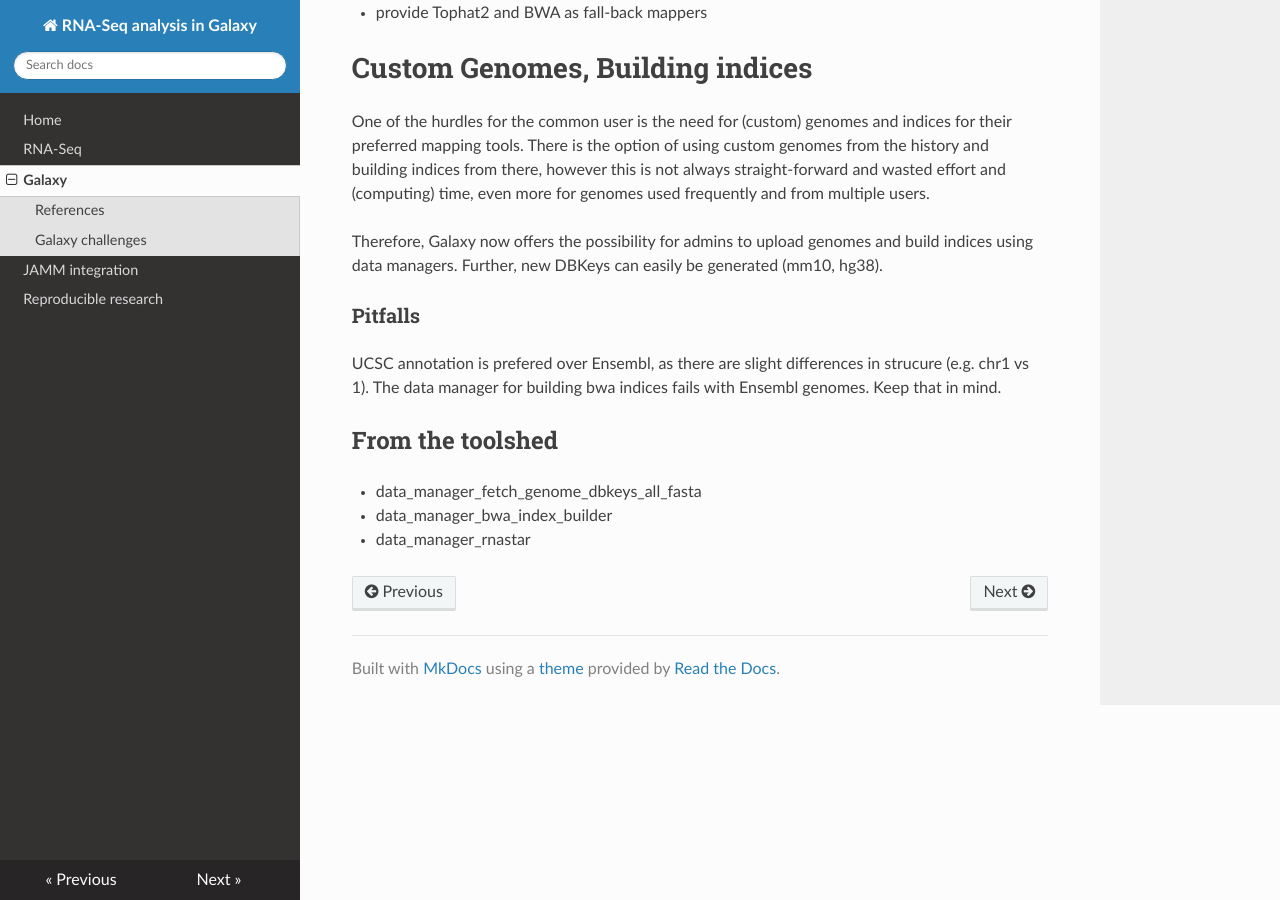
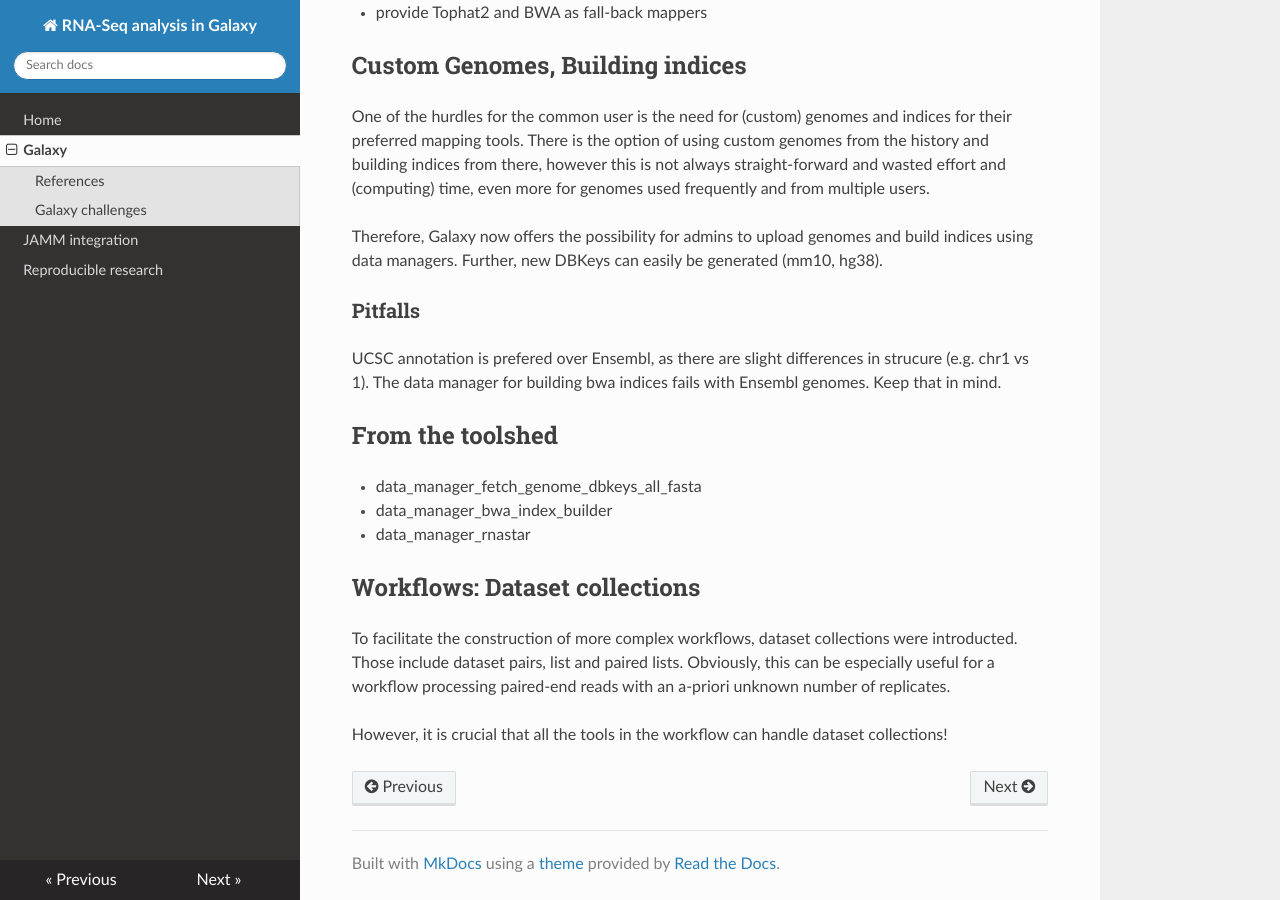
Before and after one commit to messersc/docs, an MkDocs documentation site: the page built from docs/galaxy.md, in a window 1280 px wide and 900 px high, scrolled down 804 px. Built offline with MkDocs 1.6.1, drawn with Linux system fonts in a browser that asks for light colours; nearby versions of some CDN libraries; old or Windows-style settings are respelled for this version of MkDocs.

Commit message:
removed rna.md (empty), Galaxy: dataset collections

```diff
--- a/docs/galaxy.md
+++ b/docs/galaxy.md
@@ -26,7 +26,7 @@ http://wiki.bits.vib.be/index.php/RNA-Seq_analysis_for_differential_expression#G
 
 * provide Tophat2 and BWA as fall-back mappers
 
-# Custom Genomes, Building indices
+## Custom Genomes, Building indices
 
 One of the hurdles for the common user is the need for (custom) genomes and indices for their preferred mapping tools.
 There is the option of using custom genomes from the history and building indices from there, however this is not always
@@ -44,3 +44,11 @@ The data manager for building bwa indices fails with Ensembl genomes. Keep that
 * data_manager_fetch_genome_dbkeys_all_fasta
 * data_manager_bwa_index_builder
 * data_manager_rnastar
+
+## Workflows: Dataset collections
+
+To facilitate the construction of more complex workflows, dataset collections were introducted.
+Those include dataset pairs, list and paired lists. Obviously, this can be especially useful for a workflow
+processing paired-end reads with an a-priori unknown number of replicates.
+
+However, it is crucial that all the tools in the workflow can handle dataset collections!
--- a/mkdocs.yml
+++ b/mkdocs.yml
@@ -1,7 +1,6 @@
 site_name: RNA-Seq analysis in Galaxy
 pages:
 - [index.md, Home]
-- [rna.md, RNA-Seq]
 - [galaxy.md, Galaxy]
 - [jamm.md, JAMM integration]
 - [reproducible.md, Reproducible research]
```
Also changed, not shown: docs/rna.md (deleted, +0 -1 lines).
